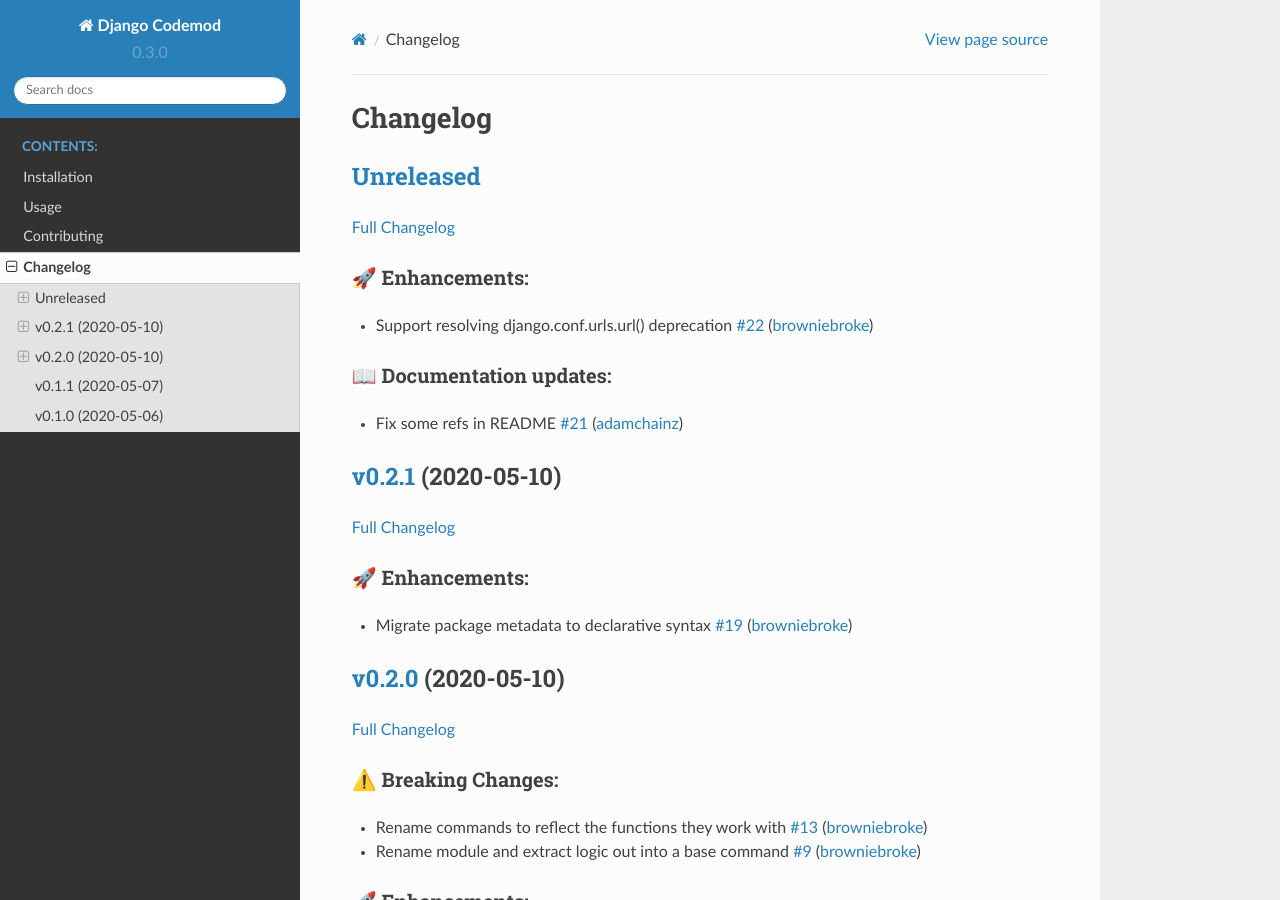
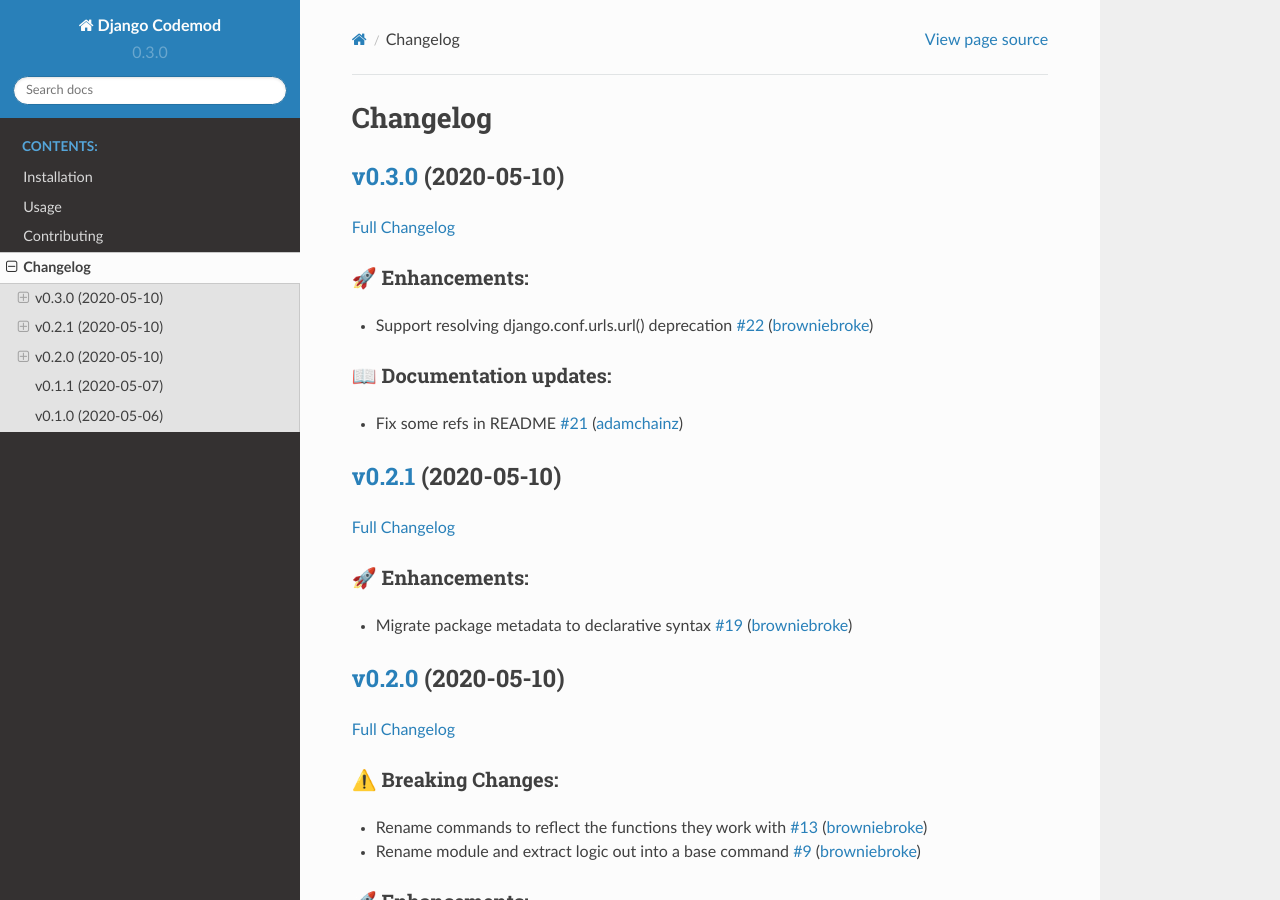
Before and after one commit to browniebroke/django-codemod, a Sphinx documentation site: the page built from docs/changelog.md, in a window 1280 px wide and 900 px high. Built offline with Sphinx 7.4.7 and the Read the Docs theme 2.0.0, drawn with Linux system fonts in a browser that asks for light colours; pages that are not in the unit, such as notebooks, are missing from menus.

Commit message:
Update Changelog

```diff
--- a/docs/changelog.md
+++ b/docs/changelog.md
@@ -1,8 +1,8 @@
 # Changelog
 
-## [Unreleased](https://github.com/browniebroke/django-codemod/tree/HEAD)
+## [v0.3.0](https://github.com/browniebroke/django-codemod/tree/v0.3.0) (2020-05-10)
 
-[Full Changelog](https://github.com/browniebroke/django-codemod/compare/v0.2.1...HEAD)
+[Full Changelog](https://github.com/browniebroke/django-codemod/compare/v0.2.1...v0.3.0)
 
 ### 🚀 Enhancements:
 
```
